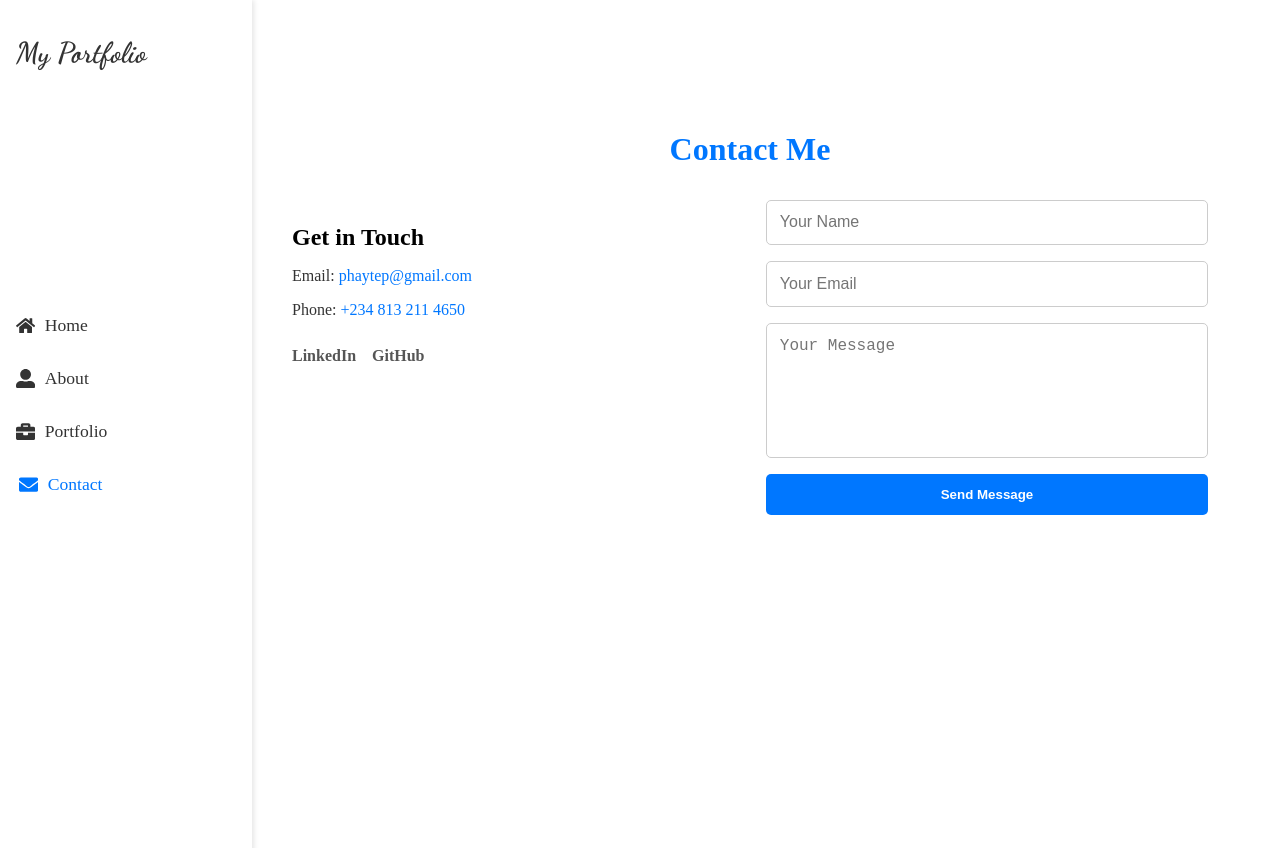
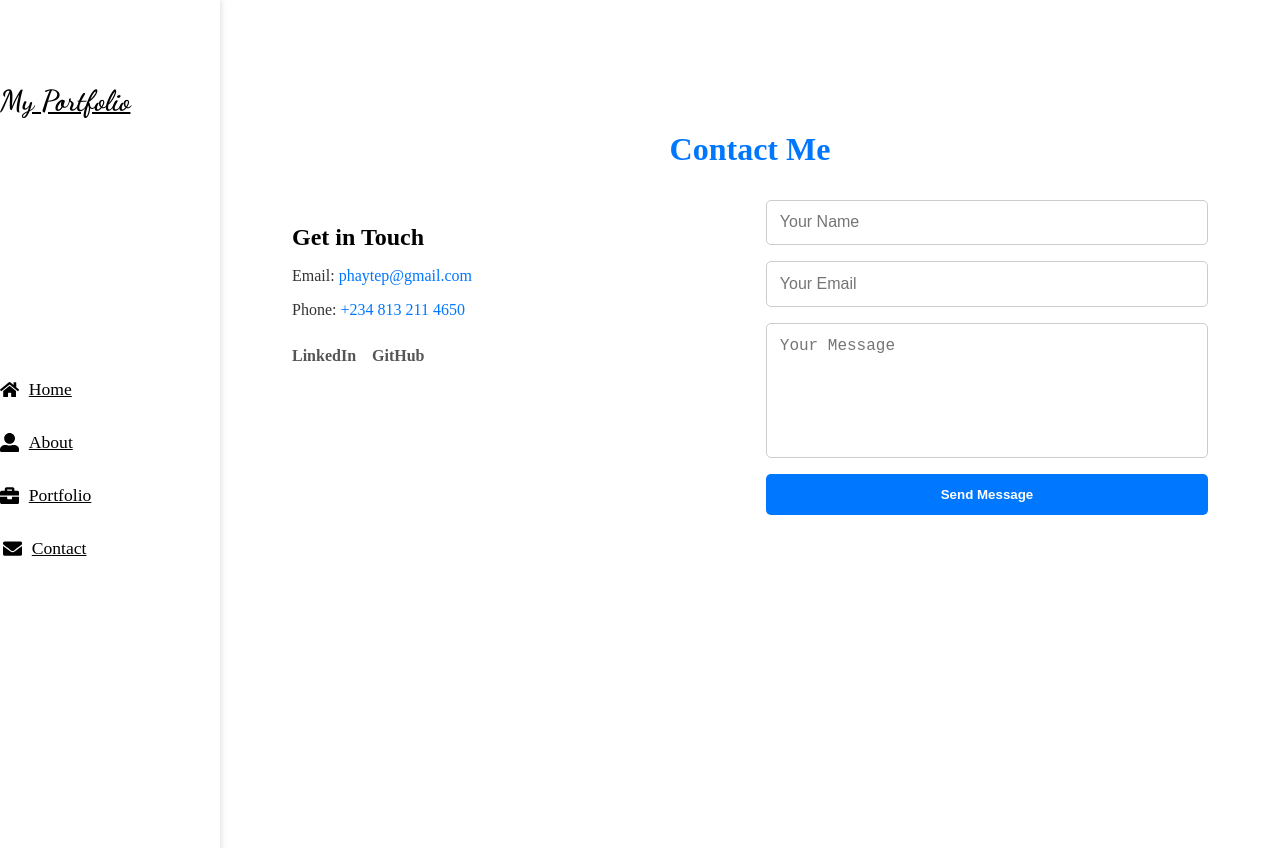
Before and after one commit to Dinma-Faith/my-portfolio-react, a React (Vite) app: page /contact in a window 1280 px wide. Built offline with nearby package versions, Linux system fonts and the light colour scheme.

Commit message:
Increase sidebar height for mobile screen

```diff
--- a/src/components/sidebar/sidebar.module.css
+++ b/src/components/sidebar/sidebar.module.css
@@ -2,7 +2,7 @@
   position: fixed;
   top: 0;
   left: 0;
-  height: 100vh;
+  height: 120vh;
   width: 100%;
   background-color: rgba(255, 255, 255, 0.95);
   transform: translateX(-100%);
@@ -28,8 +28,7 @@
 }
 
 .logo a {
-  color: var(--text-color, #333);
-  text-decoration: none;
+  color: var(--text-color);
   font-size: 1.8rem;
 }
 
@@ -43,8 +42,7 @@
 .navLinks a {
   font-size: 1.1rem;
   font-weight: 500;
-  color: #333;
-  text-decoration: none;
+  color: var(--text-color);
   display: flex;
   align-items: center;
   gap: 0.6rem;
@@ -53,7 +51,7 @@
 
 .navLinks a:hover,
 .navLinks a.active {
-  color: var(--skin-color, #0077ff);
+  color: var(--active-color);
   transform: translateX(3px);
 }
 
@@ -70,16 +68,16 @@
   margin-bottom: 2rem;
 }
 
-.social a {
+/* .social a {
   font-size: 1.3rem;
-  color: #555;
+  color: var(--skin-color);
   transition: color 0.3s ease, transform 0.3s ease;
-}
+} */
 
-.social a:hover {
+/* .social a:hover {
   color: var(--skin-color, #0077ff);
   transform: scale(1.2);
-}
+} */
 
 /* Hamburger icon */
 .hamburger {
@@ -94,9 +92,9 @@
 }
 
 .hamburger span {
-  height: 3px;
-  width: 28px;
-  background: #333;
+  height: 1px;
+  width: 32px;
+  background: var(--bg-dark);
   margin: 4px 0;
   border-radius: 4px;
   transition: all 0.3s ease;
@@ -117,13 +115,12 @@
 @media (min-width: 769px) {
   .sidebar {
     width: 220px;
-    transform: translateX(0); /* Always visible */
-    padding: 2rem 1rem;
+    transform: translateX(0);
     align-items: flex-start;
   }
 
   .logo {
-    margin-bottom: 15rem;
+    margin-bottom: 16rem;
     text-align: left;
   }
 
@@ -140,6 +137,6 @@
   }
 
   .hamburger {
-    display: none; /* Hide hamburger on desktop */
+    display: none;
   }
 }
```
